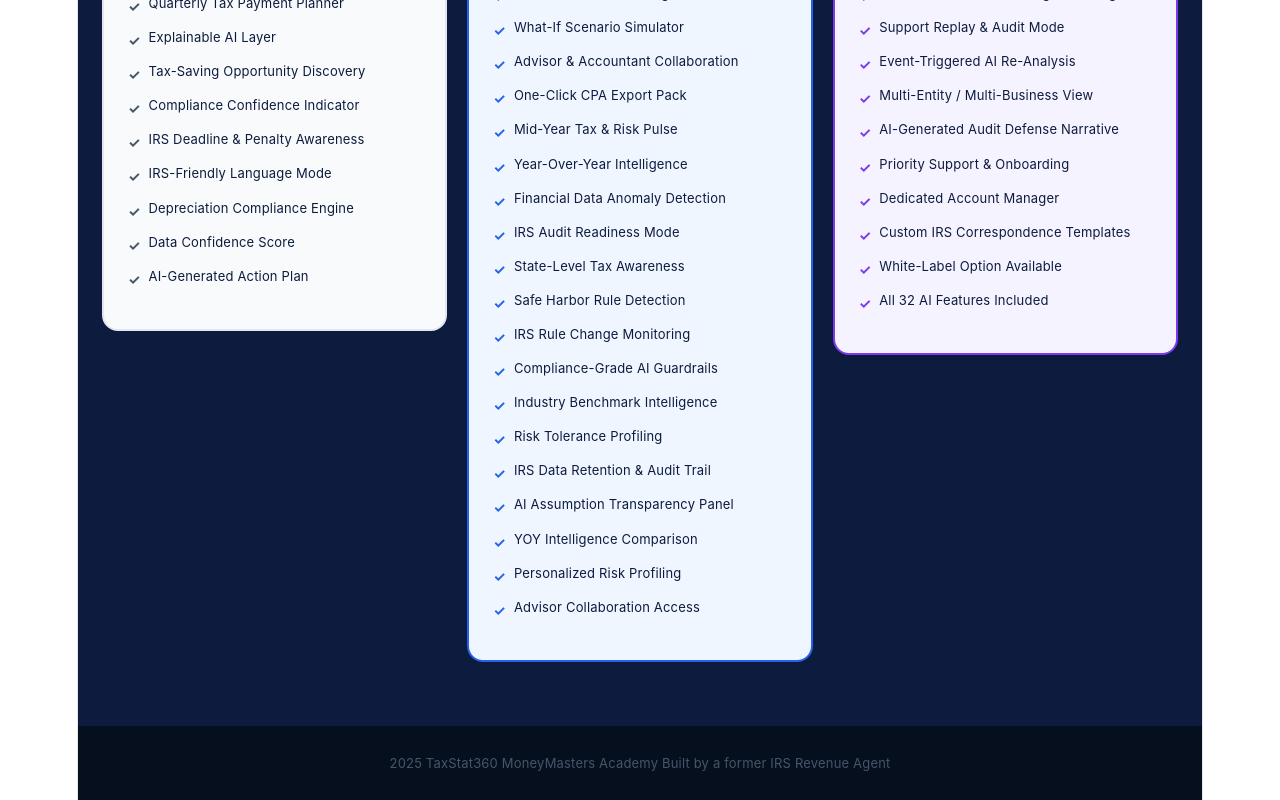
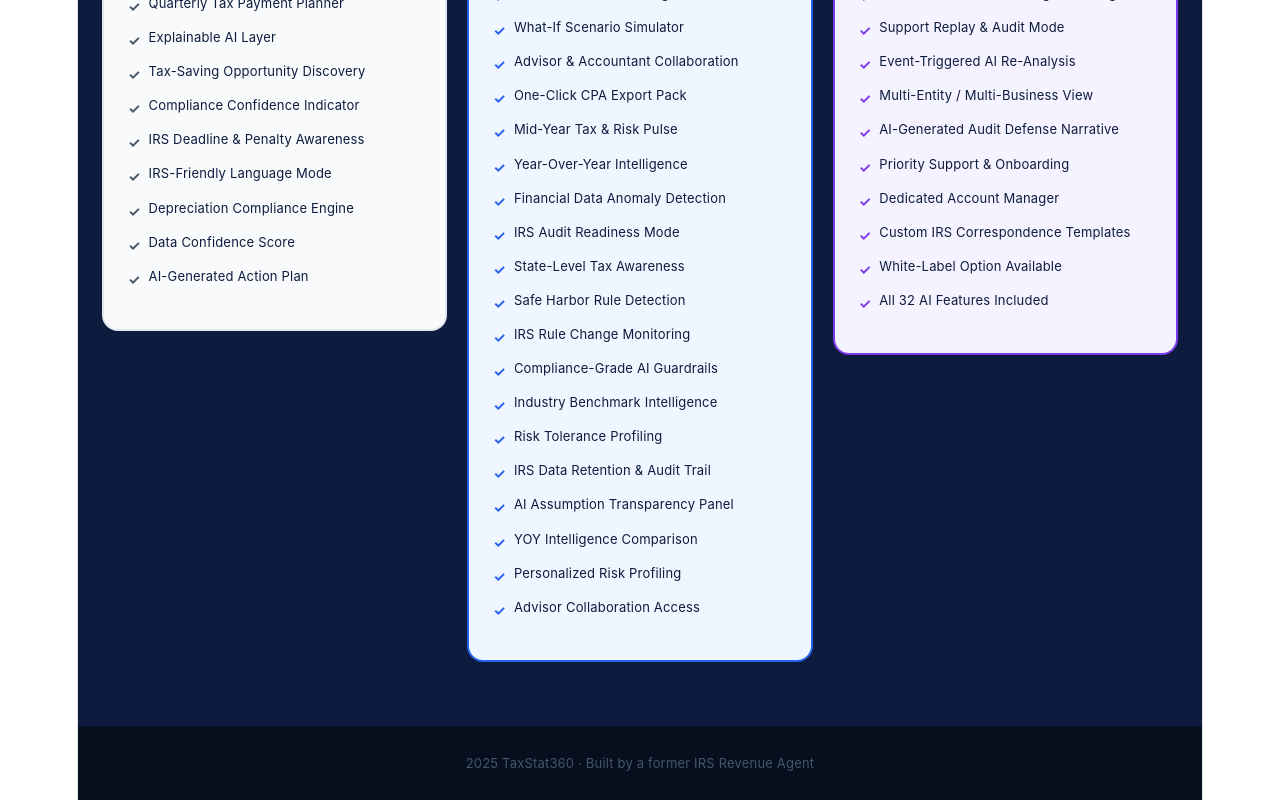
Before and after one commit to natashaverela-speckm/TaxStat360, a React (Vite) app: page / in a window 1280 px wide. Shown: the part 1816-2616 px from the top of the page. Built offline with nearby package versions, Linux system fonts and the light colour scheme.

Commit message:
Remove MoneyMasters Academy from footer

```diff
--- a/src/Landing.jsx
+++ b/src/Landing.jsx
@@ -22,5 +22,5 @@ return(<div style={{fontFamily:'Inter,sans-serif',minHeight:'100vh',background:'
 <div style={{textAlign:'center',marginBottom:20}}><div style={{fontWeight:800,color:tier.c,fontSize:13,letterSpacing:1,marginBottom:8}}>{tier.n.toUpperCase()}</div><div style={{display:'flex',alignItems:'baseline',gap:4,justifyContent:'center',marginBottom:6}}><span style={{fontSize:44,fontWeight:800,color:N}}>{tier.p}</span><span style={{color:SL,fontSize:14}}>/mo</span></div><div style={{display:'inline-block',background:tier.c,color:'#fff',fontSize:12,fontWeight:700,padding:'3px 12px',borderRadius:20,marginBottom:12}}>{tier.cnt}</div><div style={{color:SL,fontSize:13,lineHeight:1.5,marginBottom:16}}>{tier.d}</div><button onClick={()=>nav('/signup')} style={{width:'100%',padding:'11px',background:tier.bBg,color:tier.bC,border:tier.bBd,borderRadius:8,fontWeight:700,fontSize:14,cursor:'pointer'}}>Start Free Trial</button></div>
 <div style={{borderTop:'1px solid rgba(0,0,0,0.08)',paddingTop:16}}>{tier.features.map((f,i)=>(<div key={i} style={{display:'flex',alignItems:'flex-start',gap:8,marginBottom:8}}><span style={{color:i===0&&f.includes('Everything')?SL:tier.c,fontSize:14,flexShrink:0,fontWeight:700}}>{i===0&&f.includes('Everything')?'':'✓'}</span><span style={{color:i===0&&f.includes('Everything')?SL:N,fontSize:13,lineHeight:1.4,fontWeight:i===0&&f.includes('Everything')?600:400}}>{f}</span></div>))}</div>
 </div>))}</div></div></div>
-<div style={{background:'#060f1e',padding:'24px',textAlign:'center'}}><p style={{color:'#475569',fontSize:13}}>2025 TaxStat360 MoneyMasters Academy Built by a former IRS Revenue Agent</p></div>
+<div style={{background:'#060f1e',padding:'24px',textAlign:'center'}}><p style={{color:'#475569',fontSize:13}}>2025 TaxStat360 · Built by a former IRS Revenue Agent</p></div>
 </div>)}
```
